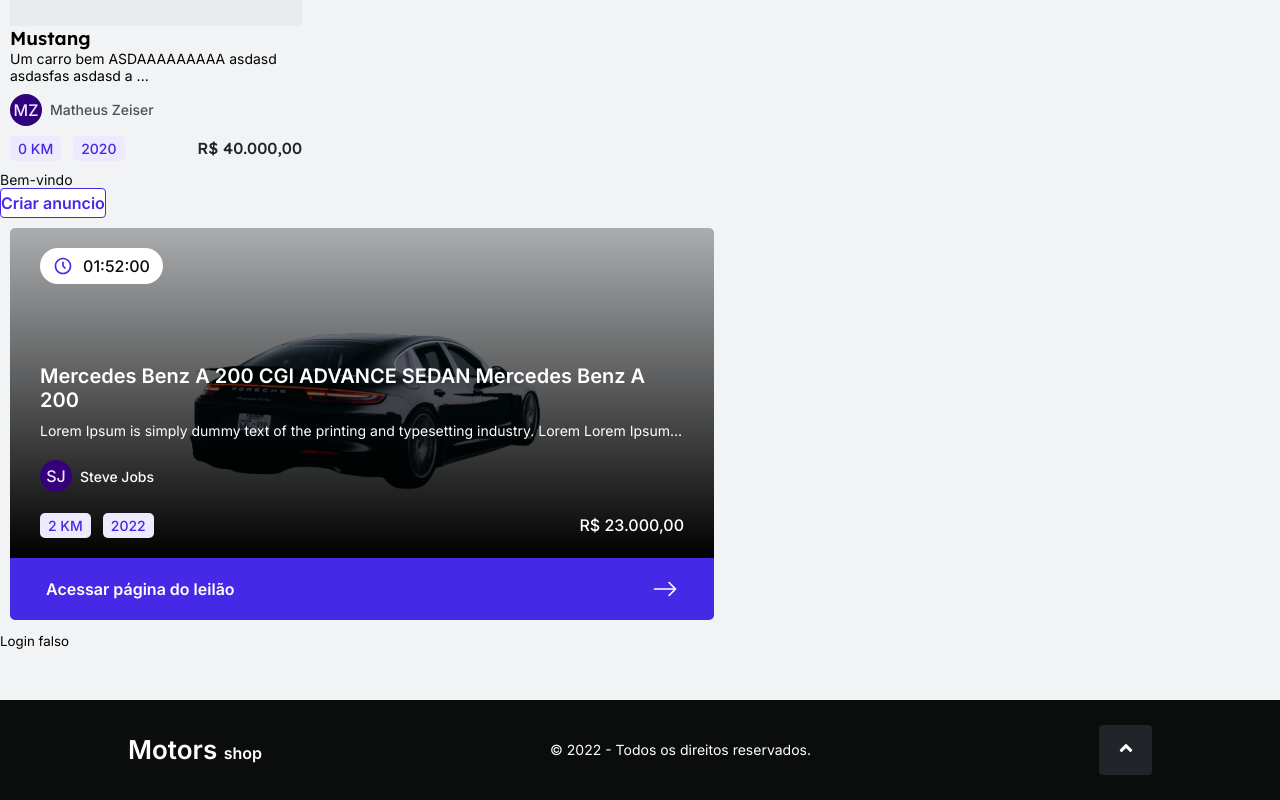
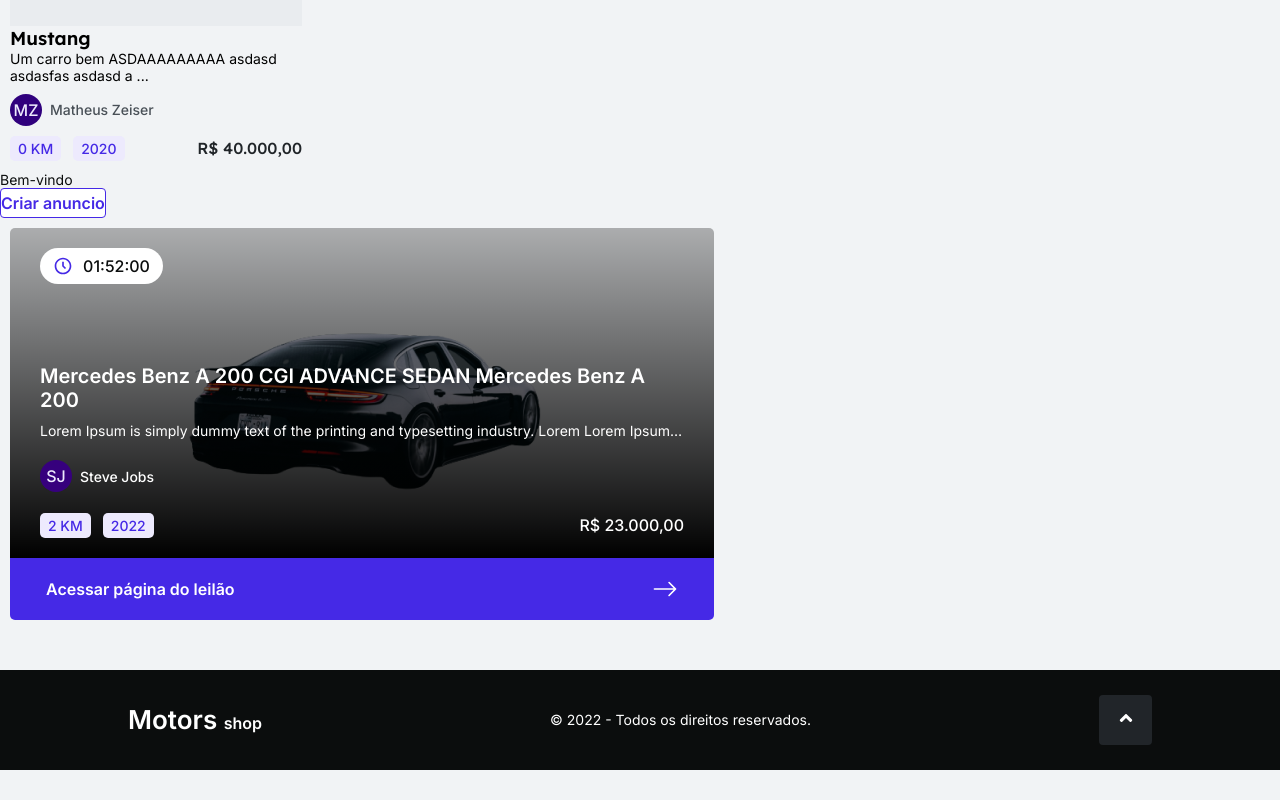
Before and after one commit to projeto-final-grupo07/frontend-project-ff-m6, a React (Create React App) app in the folder client/: page / in a window 1280 px wide. Shown: the part 335-1135 px from the top of the page. After the commit the page ends 1105 px from the top, so only its background shows below. Built offline with nearby package versions, Linux system fonts and the light colour scheme.

Commit message:
fix: false login deleted

```diff
--- a/client/src/pages/homePage/index.tsx
+++ b/client/src/pages/homePage/index.tsx
@@ -50,15 +50,6 @@
         time={'01:52:00'}
       />
 
-      <button
-        onClick={() => {
-          localStorage.setItem('token', '111111');
-          window.location.reload();
-        }}
-      >
-        Login falso
-      </button>
-
       <Footer />
     </>
   );
```
